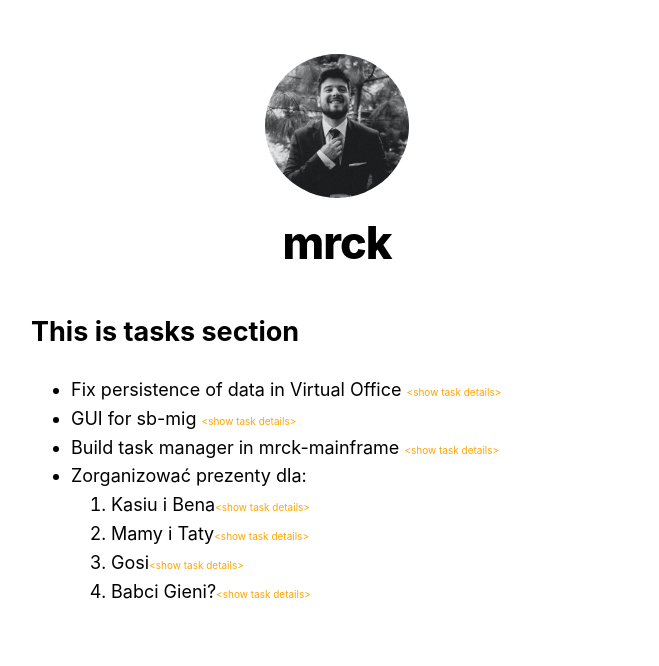
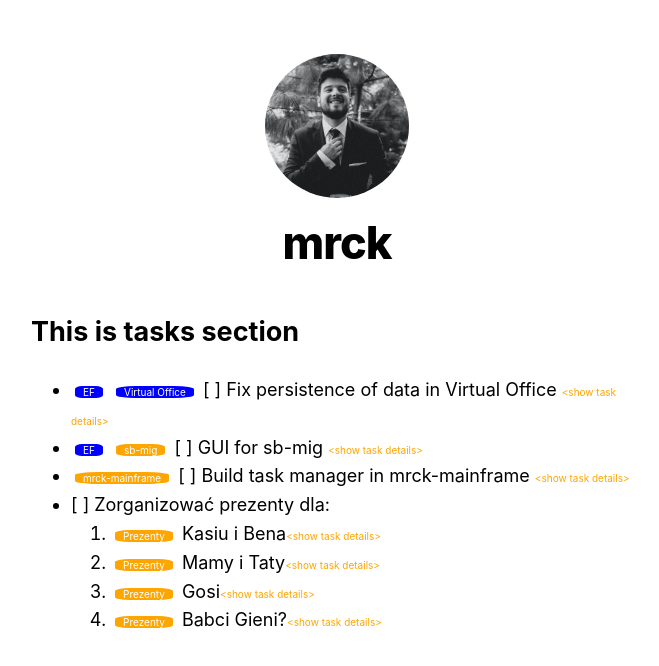
Before and after one commit to marckraw/mrck-mainframe, a Next.js app: page /tasks in a window 1280 px wide. Shown: the top 666 px of the page, without its empty margins (303-962 px from the left). Built offline with nearby package versions, Linux system fonts and the light colour scheme.

Commit message:
[add] hardcode tags

```diff
--- /dev/null
+++ b/components/Label.tsx
@@ -0,0 +1,17 @@
+interface LabelProps {
+    name: string,
+    type: string,
+}
+
+const style = ({type}) => ({
+    borderRadius: '25%',
+    backgroundColor: type === 'private' ? 'orange' : 'blue',
+    color: 'white',
+    padding: '0 8px',
+    margin: '0 4px',
+    fontSize: '10px',
+})
+
+export default function Label({ name, type }: LabelProps): JSX.Element {
+    return <span style={style({type})}>{name}</span>
+}
--- a/pages/tasks/index.tsx
+++ b/pages/tasks/index.tsx
@@ -1,13 +1,13 @@
 import {GetStaticProps} from 'next'
 import Head from 'next/head'
 import Layout from '../../components/layout'
+import Label from '../../components/Label'
 
 interface TasksIndexProps {
     dupa: string
 }
 
 export default function TasksIndex(props: TasksIndexProps): JSX.Element {
-    console.log(props)
     return (
         <Layout home>
             <Head>
@@ -16,15 +16,15 @@ export default function TasksIndex(props: TasksIndexProps): JSX.Element {
             <section>
                 <h2>This is tasks section</h2>
                 <ul>
-                    <li>Fix persistence of data in Virtual Office <span style={{color: 'orange', fontSize: '10px'}}>{`<show task details>`}</span></li>
-                    <li>GUI for sb-mig <span style={{color: 'orange', fontSize: '10px'}}>{`<show task details>`}</span></li>
-                    <li>Build task manager in mrck-mainframe <span style={{color: 'orange', fontSize: '10px'}}>{`<show task details>`}</span></li>
-                    <li>Zorganizować prezenty dla:
+                    <li><Label name="EF" /> <Label name="Virtual Office" /> [ ] Fix persistence of data in Virtual Office <span style={{color: 'orange', fontSize: '10px'}}>{`<show task details>`}</span></li>
+                    <li><Label name="EF" /> <Label name="sb-mig" type="private" /> [ ] GUI for sb-mig <span style={{color: 'orange', fontSize: '10px'}}>{`<show task details>`}</span></li>
+                    <li><Label name="mrck-mainframe" type="private" /> [ ] Build task manager in mrck-mainframe <span style={{color: 'orange', fontSize: '10px'}}>{`<show task details>`}</span></li>
+                    <li>[ ] Zorganizować prezenty dla:
                         <ol>
-                            <li>Kasiu i Bena<span style={{color: 'orange', fontSize: '10px'}}>{`<show task details>`}</span></li>
-                            <li>Mamy i Taty<span style={{color: 'orange', fontSize: '10px'}}>{`<show task details>`}</span></li>
-                            <li>Gosi<span style={{color: 'orange', fontSize: '10px'}}>{`<show task details>`}</span></li>
-                            <li>Babci Gieni?<span style={{color: 'orange', fontSize: '10px'}}>{`<show task details>`}</span></li>
+                            <li><Label name="Prezenty" type="private" /> Kasiu i Bena<span style={{color: 'orange', fontSize: '10px'}}>{`<show task details>`}</span></li>
+                            <li><Label name="Prezenty" type="private" /> Mamy i Taty<span style={{color: 'orange', fontSize: '10px'}}>{`<show task details>`}</span></li>
+                            <li><Label name="Prezenty" type="private" /> Gosi<span style={{color: 'orange', fontSize: '10px'}}>{`<show task details>`}</span></li>
+                            <li><Label name="Prezenty" type="private" /> Babci Gieni?<span style={{color: 'orange', fontSize: '10px'}}>{`<show task details>`}</span></li>
                         </ol>
                     </li>
                 </ul>
```
